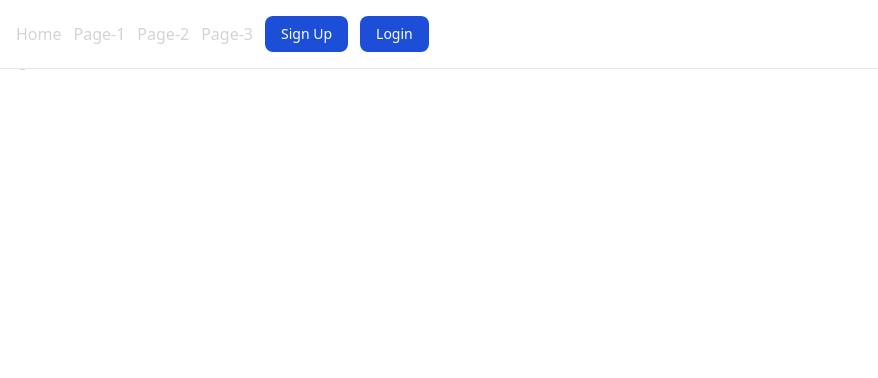
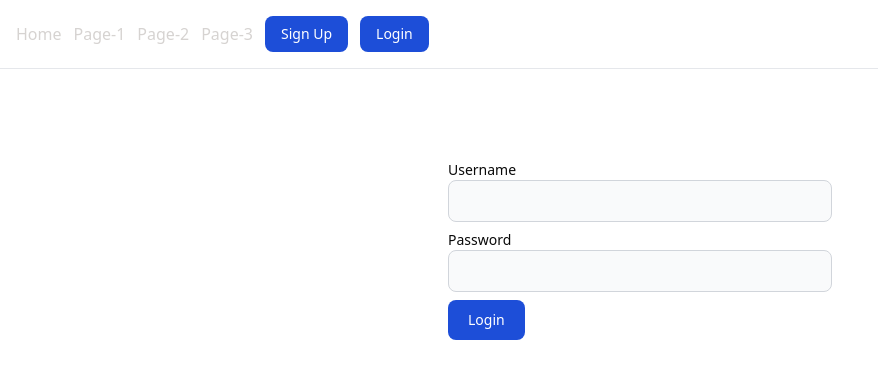
Before and after one commit to HossainAraf/SubScript-Vault, a React (Create React App) app in the folder frontend/: page /login in a window 1280 px wide. Shown: the top 378 px of the page, without its empty margins (0-878 px from the left). Built offline with nearby package versions, Linux system fonts and the light colour scheme.

Commit message:
Update login style

```diff
--- a/frontend/src/components/Login.jsx
+++ b/frontend/src/components/Login.jsx
@@ -1,4 +1,5 @@
 import React, { useState } from 'react';
+import '../styles/login.css';
 
 const LoginForm = () => {
   const [formData, setFormData] = useState({
@@ -53,7 +54,7 @@
   };
 
   return (
-    <form onSubmit={handleSubmit}>
+    <form className="auth-form max-w-sm mx-auto" onSubmit={handleSubmit}>
       {error && (
         <div>
           <p>{error}</p>
@@ -61,7 +62,7 @@
         </div>
       )}
       <div>
-        <label htmlFor="username">
+        <label htmlFor="username" className="block mb-2 text-sm font-medium text-[#0a0a0a]">
           Username
           <input
             type="text"
@@ -69,22 +70,24 @@
             name="username"
             value={formData.username}
             onChange={handleChange}
+            className="bg-gray-50 border border-gray-300 text-gray-900 text-sm rounded-lg focus:ring-blue-500 focus:border-blue-500 block w-full p-2.5 dark:bg-gray-700 dark:border-gray-600 dark:placeholder-gray-400 dark:text-white dark:focus:ring-blue-500 dark:focus:border-blue-500"
           />
         </label>
       </div>
       <div>
-        <label htmlFor="password">
+        <label htmlFor="password" className="block mb-2 text-sm font-medium text-[#0a0a0a]">
           Password
           <input
             type="password"
             id="password"
+            className="bg-gray-50 border border-gray-300 text-gray-900 text-sm rounded-lg focus:ring-blue-500 focus:border-blue-500 block w-full p-2.5 dark:bg-gray-700 dark:border-gray-600 dark:placeholder-gray-400 dark:text-white dark:focus:ring-blue-500 dark:focus:border-blue-500"
             name="password"
             value={formData.password}
             onChange={handleChange}
           />
         </label>
       </div>
-      <button type="submit" disabled={isLoading}>{isLoading ? 'Loading..' : 'Login'}</button>
+      <button type="submit" disabled={isLoading} className="text-white bg-blue-700 hover:bg-blue-800 focus:ring-4 focus:outline-none focus:ring-blue-300 font-medium rounded-lg text-sm w-full sm:w-auto px-5 py-2.5 text-center dark:bg-blue-600 dark:hover:bg-blue-700 dark:focus:ring-blue-800">{isLoading ? 'Loading..' : 'Login'}</button>
     </form>
   );
 };
--- /dev/null
+++ b/frontend/src/styles/login.css
@@ -0,0 +1,3 @@
+.auth-form {
+  margin-top: 10rem;
+}
--- a/frontend/src/styles/nav.css
+++ b/frontend/src/styles/nav.css
@@ -1,3 +1,4 @@
 body {
   color: #d6d3d1;
+  margin-bottom: 2rem;
 }
```
